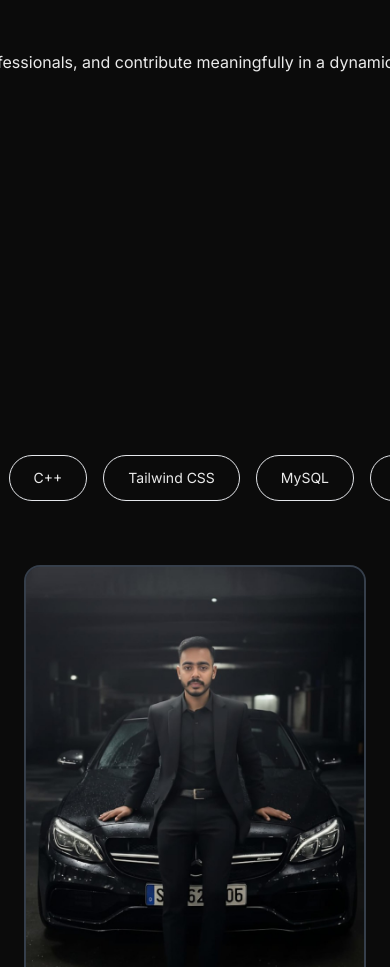
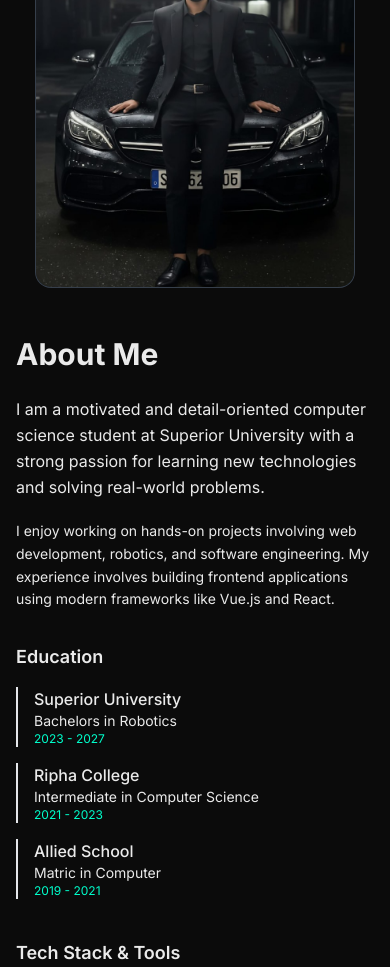
Before and after one commit to Aliwaris512/AliwarisPortfolio, a Next.js app: page / in a window 390 px wide. Shown: the part 1020-1987 px from the top of the page. Built offline with nearby package versions, Linux system fonts and the light colour scheme.

Commit message:
responsivenes

```diff
--- a/src/components/About.tsx
+++ b/src/components/About.tsx
@@ -16,55 +16,95 @@ const education = [
 
 export default function About() {
     return (
-        <section id="about" className="py-24 bg-background relative overflow-hidden">
-            <div className="container mx-auto px-6">
-                <div className="flex flex-col lg:flex-row items-center gap-16">
+        <section
+            id="about"
+            className="py-16 md:py-24 bg-background relative overflow-hidden"
+        >
+            <div className="container mx-auto px-4 sm:px-6">
+                <div className="flex flex-col lg:flex-row items-center gap-12 lg:gap-16">
+
+                    {/* Image / Visual */}
+                    <motion.div
+                        initial={{ opacity: 0, y: 30 }}
+                        whileInView={{ opacity: 1, y: 0 }}
+                        viewport={{ once: true, margin: "-80px" }}
+                        transition={{ duration: 0.6 }}
+                        className="w-full lg:w-1/2 relative order-1"
+                    >
+                        <div className="aspect-[4/5] sm:aspect-[3/4] rounded-2xl overflow-hidden bg-gray-800 relative z-10 border border-white/10 max-w-xs sm:max-w-sm mx-auto">
+                            <div className="absolute inset-0 bg-gradient-to-tr from-accent/10 to-transparent mix-blend-overlay z-20" />
+                            <img
+                                src="/profile.jpg"
+                                alt="Ali Waris"
+                                className="w-full h-full object-cover"
+                            />
+                        </div>
+
+                        {/* Decorative blobs */}
+                        <div className="absolute -bottom-8 -right-8 w-48 h-48 bg-accent/5 rounded-full blur-3xl -z-10" />
+                        <div className="absolute -top-8 -left-8 w-48 h-48 bg-blue-500/5 rounded-full blur-3xl -z-10" />
+                    </motion.div>
 
                     {/* Text Content */}
                     <motion.div
-                        initial={{ opacity: 0, x: -50 }}
-                        whileInView={{ opacity: 1, x: 0 }}
-                        viewport={{ once: true }}
-                        transition={{ duration: 0.8 }}
-                        className="lg:w-1/2"
+                        initial={{ opacity: 0, y: 30 }}
+                        whileInView={{ opacity: 1, y: 0 }}
+                        viewport={{ once: true, margin: "-80px" }}
+                        transition={{ duration: 0.6 }}
+                        className="w-full lg:w-1/2 order-2"
                     >
-                        <h2 className="text-4xl md:text-5xl font-bold mb-8">About Me</h2>
-                        <p className="text-xl text-foreground/80 mb-6 leading-relaxed">
+                        <h2 className="text-3xl sm:text-4xl md:text-5xl font-bold mb-6">
+                            About Me
+                        </h2>
+
+                        <p className="text-base sm:text-lg md:text-xl text-foreground/80 mb-5 leading-relaxed">
                             I am a motivated and detail-oriented computer science student at Superior University with a strong passion for learning new technologies and solving real-world problems.
                         </p>
-                        <p className="text-foreground/70 mb-8 leading-relaxed">
-                            I enjoy working on hands-on projects involving web development, robotics, and software engineering. My experience involves building frontend applications using modern frameworks like Vue.js and React. I'm eager to gain practical experience, collaborate with professionals, and contribute meaningfully in a dynamic environment.
+
+                        <p className="text-sm sm:text-base text-foreground/70 mb-8 leading-relaxed">
+                            I enjoy working on hands-on projects involving web development, robotics, and software engineering. My experience involves building frontend applications using modern frameworks like Vue.js and React.
                         </p>
 
-                        <div className="mb-8">
-                            <h3 className="text-lg font-semibold text-foreground mb-4">Education</h3>
+                        {/* Education */}
+                        <div className="mb-10">
+                            <h3 className="text-lg font-semibold mb-4">Education</h3>
                             <div className="space-y-4">
                                 {education.map((edu, index) => (
-                                    <div key={index} className="border-l-2 border-accent/20 pl-4">
-                                        <h4 className="text-foreground font-medium">{edu.school}</h4>
-                                        <p className="text-sm text-foreground/70">{edu.degree}</p>
-                                        <p className="text-xs text-accent">{edu.year}</p>
+                                    <div
+                                        key={index}
+                                        className="border-l-2 border-accent/20 pl-4"
+                                    >
+                                        <h4 className="font-medium">{edu.school}</h4>
+                                        <p className="text-sm text-foreground/70">
+                                            {edu.degree}
+                                        </p>
+                                        <p className="text-xs text-accent">
+                                            {edu.year}
+                                        </p>
                                     </div>
                                 ))}
                             </div>
                         </div>
 
-                        <div className="pt-4 overflow-hidden">
-                            <h3 className="text-lg font-semibold text-foreground mb-4">Tech Stack & Tools</h3>
+                        {/* Skills Marquee */}
+                        <div className="overflow-hidden">
+                            <h3 className="text-lg font-semibold mb-4">
+                                Tech Stack & Tools
+                            </h3>
 
                             <motion.div
-                                className="flex space-x-4 w-max"
-                                animate={{ x: [0, -1000] }}
+                                className="flex gap-3 w-max"
+                                animate={{ x: ["0%", "-50%"] }}
                                 transition={{
                                     repeat: Infinity,
-                                    duration: 20,
+                                    duration: 25,
                                     ease: "linear",
                                 }}
                             >
-                                {[...skills, ...skills, ...skills].map((skill, index) => (
+                                {[...skills, ...skills].map((skill, index) => (
                                     <span
                                         key={index}
-                                        className="px-6 py-3 bg-foreground/5 rounded-full text-sm text-foreground/80 border border-foreground/10 whitespace-nowrap"
+                                        className="px-4 py-2 sm:px-6 sm:py-3 text-xs sm:text-sm bg-foreground/5 rounded-full text-foreground/80 border border-foreground/10 whitespace-nowrap"
                                     >
                                         {skill}
                                     </span>
@@ -73,27 +113,6 @@ export default function About() {
                         </div>
                     </motion.div>
 
-                    {/* Image/Visual */}
-                    <motion.div
-                        initial={{ opacity: 0, x: 50 }}
-                        whileInView={{ opacity: 1, x: 0 }}
-                        viewport={{ once: true }}
-                        transition={{ duration: 0.8 }}
-                        className="lg:w-1/2 relative"
-                    >
-                        <div className="aspect-[3/4] rounded-2xl overflow-hidden bg-gray-800 relative z-10 border-2 border-white/10 max-w-md mx-auto">
-                            <div className="absolute inset-0 bg-gradient-to-tr from-accent/10 to-transparent mix-blend-overlay z-20" />
-                            <img
-                                src="/profile.jpg"
-                                alt="Ali Waris"
-                                className="w-full h-full object-cover"
-                            />
-                        </div>
-                        {/* Decorative element */}
-                        <div className="absolute -bottom-10 -right-10 w-2/3 h-2/3 bg-accent/5 rounded-full blur-3xl -z-10" />
-                        <div className="absolute -top-10 -left-10 w-2/3 h-2/3 bg-blue-500/5 rounded-full blur-3xl -z-10" />
-                    </motion.div>
-
                 </div>
             </div>
         </section>
--- a/src/components/Hero.tsx
+++ b/src/components/Hero.tsx
@@ -45,7 +45,7 @@ export default function Hero() {
                     initial={{ opacity: 0, y: 20 }}
                     animate={{ opacity: 1, y: 0 }}
                     transition={{ duration: 0.8, delay: 0.4 }}
-                    className="text-6xl md:text-8xl font-bold mb-6 tracking-tight text-foreground"
+                    className="text-5xl sm:text-7xl md:text-8xl font-bold mb-6 tracking-tight text-foreground"
                 >
                     Web
                     <span className="block text-foreground/50">Developer</span>
--- a/src/components/Projects.tsx
+++ b/src/components/Projects.tsx
@@ -68,7 +68,7 @@ export default function Projects() {
                         {projects.map((project, index) => (
                             <motion.div
                                 key={index}
-                                className="min-w-[400px] group relative bg-foreground/5 rounded-xl overflow-hidden border border-foreground/10 hover:border-accent/50 transition-all duration-300"
+                                className="min-w-[85vw] md:min-w-[400px] group relative bg-foreground/5 rounded-xl overflow-hidden border border-foreground/10 hover:border-accent/50 transition-all duration-300"
                                 whileHover={{ scale: 1.02, y: -10 }}
                             >
                                 {/* Image Placeholder */}
```
